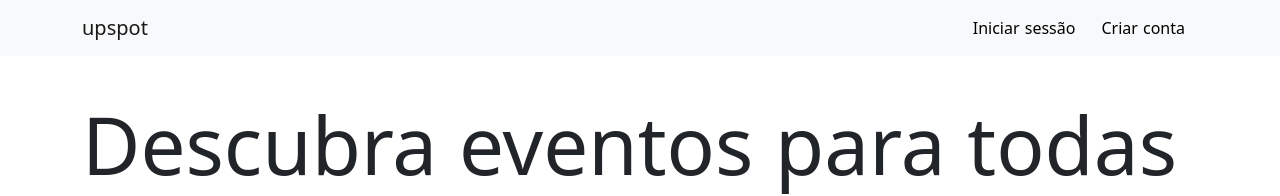
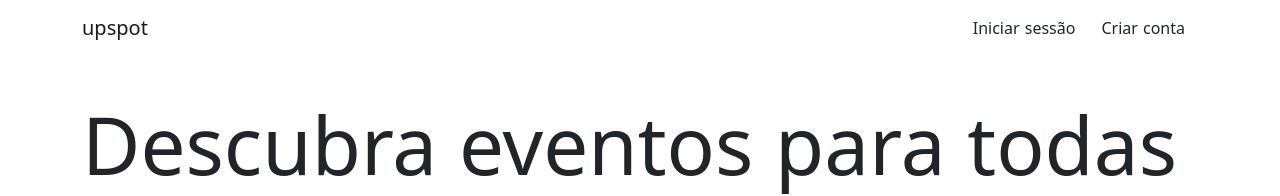
Before and after one commit to FranciscoMendes10866/upspot, a Nuxt app in the folder client/: page / in a window 1280 px wide. Shown: the top 196 px of the page. Built offline with nearby package versions, Linux system fonts and the light colour scheme.

Commit message:
updated navbar

```diff
--- a/client/components/Navbar.vue
+++ b/client/components/Navbar.vue
@@ -1,13 +1,13 @@
 <template>
   <div>
-    <nav class="navbar navbar-light bg-light fixed-top">
+    <nav class="navbar navbar-light bg-light fixed-top bg-transparent">
       <div class="container">
         <a class="navbar-brand font-weight-bold">upspot</a>
         <form class="d-flex">
-          <nuxt-link class="btn btn-light" type="submit" to="/login">
+          <nuxt-link class="btn bg-transparent" to="/login">
             Iniciar sessão
           </nuxt-link>
-          <nuxt-link class="btn btn-light" type="submit" to="/register">
+          <nuxt-link class="btn bg-transparent" to="/register">
             Criar conta
           </nuxt-link>
         </form>
```
